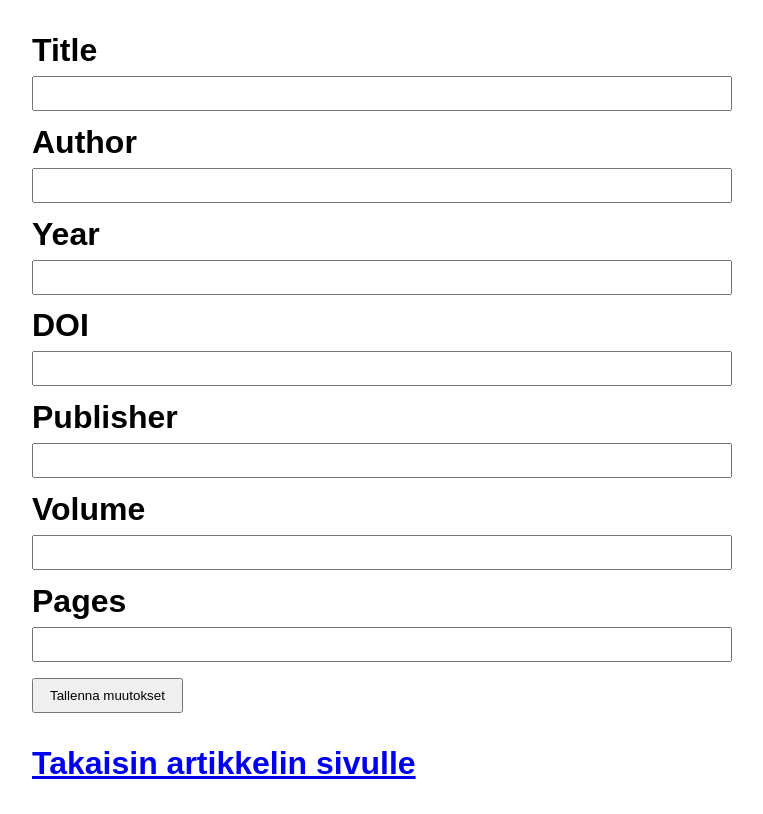
After one commit to kuhalainen/PMVALO-Miniprojekti, a Flask app: template src/templates/edit_article.html in a window 1280 px wide. The commit adds this page. Shown: the whole page, without its empty margins (258-1021 px from the left). Run offline with Flask 3, Linux system fonts and the light colour scheme; the template is opened without the code that fills it, so the values that code supplies are empty.

Commit message:
Added possibility to edit articles

```diff
--- a/src/app.py
+++ b/src/app.py
@@ -118,7 +118,6 @@ def edit_book_post(book_id):
         return redirect(f'/edit_book/{book_id}')
 
     sql = text("UPDATE books SET title = :title, writer = :writer, year = :year, isbn = :isbn, publisher = :publisher WHERE id = :id")
-    print(book_id, title, author, year, isbn, publisher)
     db.session.execute(sql, {
        'title': title,
        'writer': author,
@@ -139,6 +138,43 @@ def article(article_id):
 
     return render_template("/article.html", article=article)
 
+@app.route('/edit_article/<int:article_id>')
+def edit_article(article_id):
+    article = db_helper.get_article(article_id)
+
+    return render_template('edit_article.html', article=article)
+
+@app.route('/articles/edit/<int:article_id>', methods=['POST'])
+def edit_article_post(article_id):
+    title = request.form.get('title')
+    author = request.form.get('author')
+    year = request.form.get('year')
+    doi = request.form.get('DOI')
+    journal = request.form.get('journal')
+    volume = request.form.get('volume')
+    pages = request.form.get('pages')
+
+    # Minimal validation: title and author required
+    if not title or not author:
+        flash('Title and author are required.', 'error')
+        return redirect(f'/edit_article/{article_id}')
+
+    sql = text("UPDATE articles SET title = :title, writer = :writer, year = :year, DOI = :doi, journal = :journal, volume = :volume, pages = :pages WHERE id = :id")
+    db.session.execute(sql, {
+       'title': title,
+       'writer': author,
+       'year': year,
+       'doi': doi,
+       'journal': journal,
+       'volume' : volume,
+       'pages' : pages,
+       'id': article_id
+    })
+    db.session.commit()
+
+    flash('Artikkelin tiedot päivitetty onnistuneesti', 'success')
+    return redirect('/')
+
 if test_env:
     @app.route("/reset_db")
     def reset_database():
--- a/src/db_helper.py
+++ b/src/db_helper.py
@@ -61,7 +61,7 @@ def get_book(book_id):
 
 def get_article(article_id):
 
-    sql = text("SELECT articles.id, articles.title, articles.writer, articles.year, articles.doi, articles.journal FROM articles WHERE articles.id = :id ")
+    sql = text("SELECT articles.id, articles.title, articles.writer, articles.year, articles.doi, articles.journal, articles.volume, articles.pages FROM articles WHERE articles.id = :id ")
 
     return db.session.execute(sql, {"id": article_id}).fetchone()
 
--- a/src/templates/book.html
+++ b/src/templates/book.html
@@ -21,6 +21,8 @@
   <p>
     <a href="/edit_book/{{book.id}}" class="button">Muokkaa</a>
     <a href="/remove_book/{{book.id}}" class="button">Poista</a>
+    <a href="/" class="button">Palaa etusivulle</a>
+
   </p>
 </body>
 
--- /dev/null
+++ b/src/templates/edit_article.html
@@ -0,0 +1,44 @@
+<!doctype html>
+<html>
+  <head>
+    <title>Muokkaa viitettä</title>
+    <link rel="stylesheet" href="/static/main.css">
+  </head>
+  <body>
+    <h1>
+    {% with messages = get_flashed_messages(with_categories=true) %}
+      {% if messages %}
+        <ul class=flashes>
+          {% for category, message in messages %}
+            <li class="{{ category }}">{{ message }}</li>
+          {% endfor %}
+        </ul>
+      {% endif %}
+    {% endwith %}
+    <form method="post" action="/articles/edit/{{ article.id }}">
+      <label for="title">Title</label>
+      <input id="title" name="title" type="text" value="{{ article.title }}" required>
+
+      <label for="author">Author</label>
+      <input id="author" name="author" type="text" value="{{ article.writer }}" required>
+
+      <label for="year">Year</label>
+      <input id="year" name="year" type="number" value="{{ article.year }}" inputmode="numeric" pattern="[0-9]{4}">
+
+      <label for="DOI">DOI</label>
+      <input id="DOI" name="DOI" type="text" value="{{ article.doi }}">
+
+      <label for="journal">Publisher</label>
+      <input id="journal" name="journal" type="text" value="{{ article.journal }}">
+
+      <label for="volume">Volume</label>
+      <input id="volume" name="volume" type="text" value="{{ article.volume }}">
+
+      <label for="pages">Pages</label>
+      <input id="pages" name="pages" type="text" value="{{ article.pages }}">
+
+      <button type="submit">Tallenna muutokset</button>
+    </form>
+    <p><a href="/article/{{ article.id }}">Takaisin artikkelin sivulle</a></p>
+  </body>
+</html>
```
Also changed, not shown: src/templates/article.html (+7 -3 lines), src/templates/edit_book.html (+9 -0 lines).
